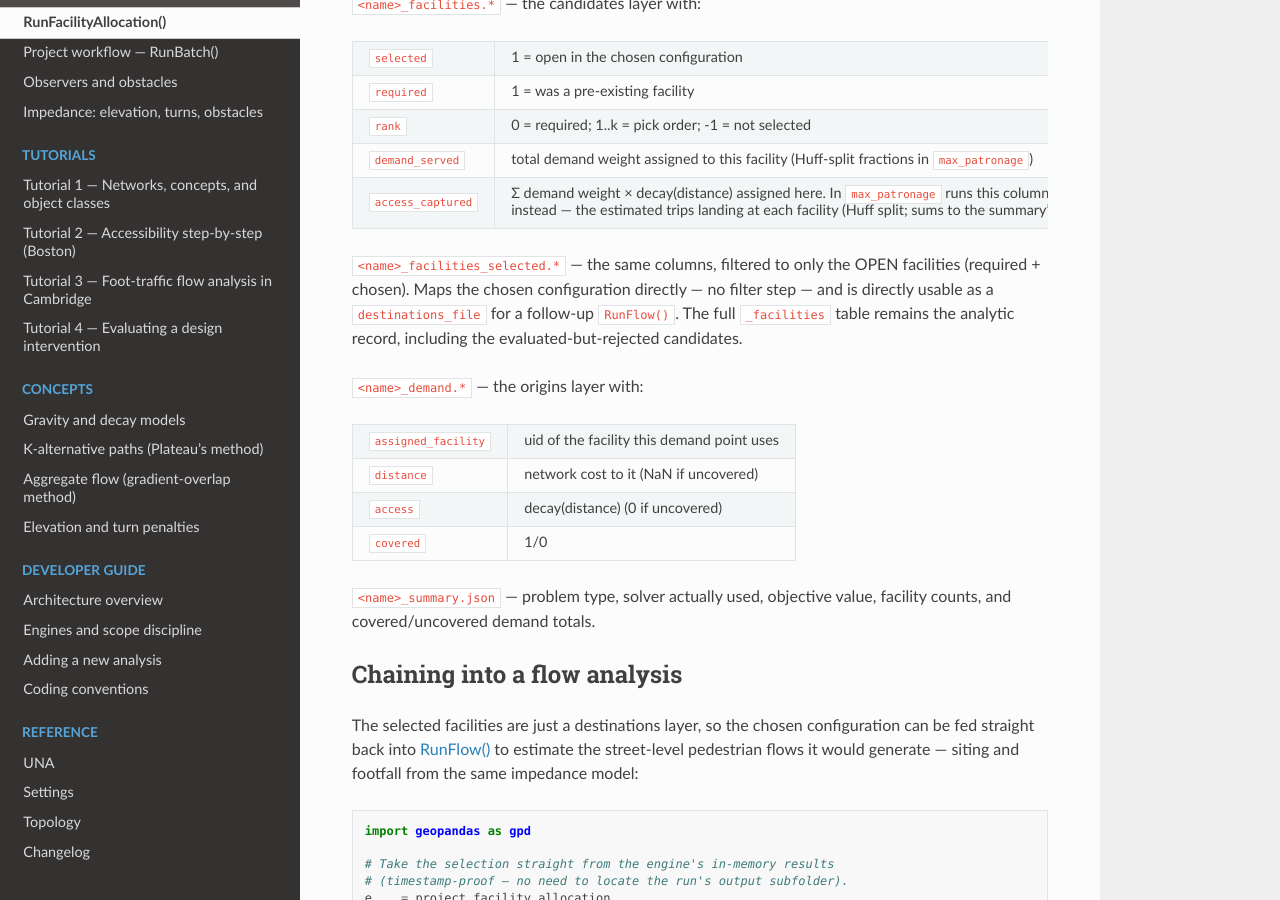
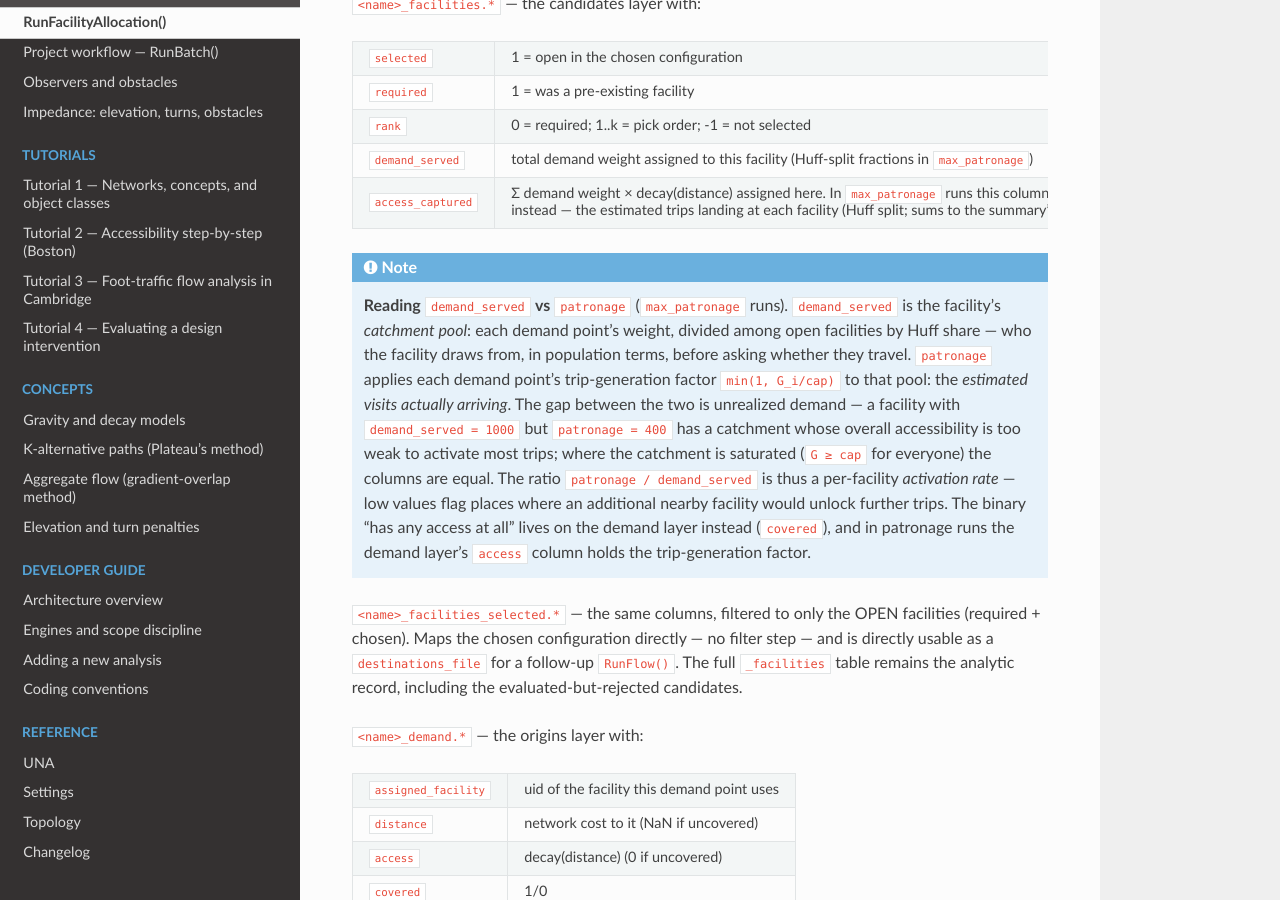
Before and after one commit to City-Form-Lab/urban_network_analysis, a Sphinx documentation site: the page built from docs/user_guide/run_facility_allocation.rst, in a window 1280 px wide and 900 px high, scrolled down 2827 px. Built offline with Sphinx 7.4.7 and the Read the Docs theme 3.1.0, drawn with Linux system fonts in a browser that asks for light colours.

Commit message:
Docs: interpretation note on demand_served vs patronage (catchment pool vs realized visits, activation rate)

```diff
--- a/docs/user_guide/run_facility_allocation.rst
+++ b/docs/user_guide/run_facility_allocation.rst
@@ -174,6 +174,25 @@ Written to ``output_folder`` per the ``output_*`` format flags:
                       facilities' values reveal cannibalization).
 ===================  ======================================================
 
+.. note::
+
+   **Reading** ``demand_served`` **vs** ``patronage`` (``max_patronage``
+   runs). ``demand_served`` is the facility's *catchment pool*: each
+   demand point's weight, divided among open facilities by Huff share —
+   who the facility draws from, in population terms, before asking
+   whether they travel. ``patronage`` applies each demand point's
+   trip-generation factor ``min(1, G_i/cap)`` to that pool: the
+   *estimated visits actually arriving*. The gap between the two is
+   unrealized demand — a facility with ``demand_served = 1000`` but
+   ``patronage = 400`` has a catchment whose overall accessibility is
+   too weak to activate most trips; where the catchment is saturated
+   (``G ≥ cap`` for everyone) the columns are equal. The ratio
+   ``patronage / demand_served`` is thus a per-facility *activation
+   rate* — low values flag places where an additional nearby facility
+   would unlock further trips. The binary "has any access at all" lives
+   on the demand layer instead (``covered``), and in patronage runs the
+   demand layer's ``access`` column holds the trip-generation factor.
+
 ``<name>_facilities_selected.*`` — the same columns, filtered to only
 the OPEN facilities (required + chosen). Maps the chosen configuration
 directly — no filter step — and is directly usable as a
```
